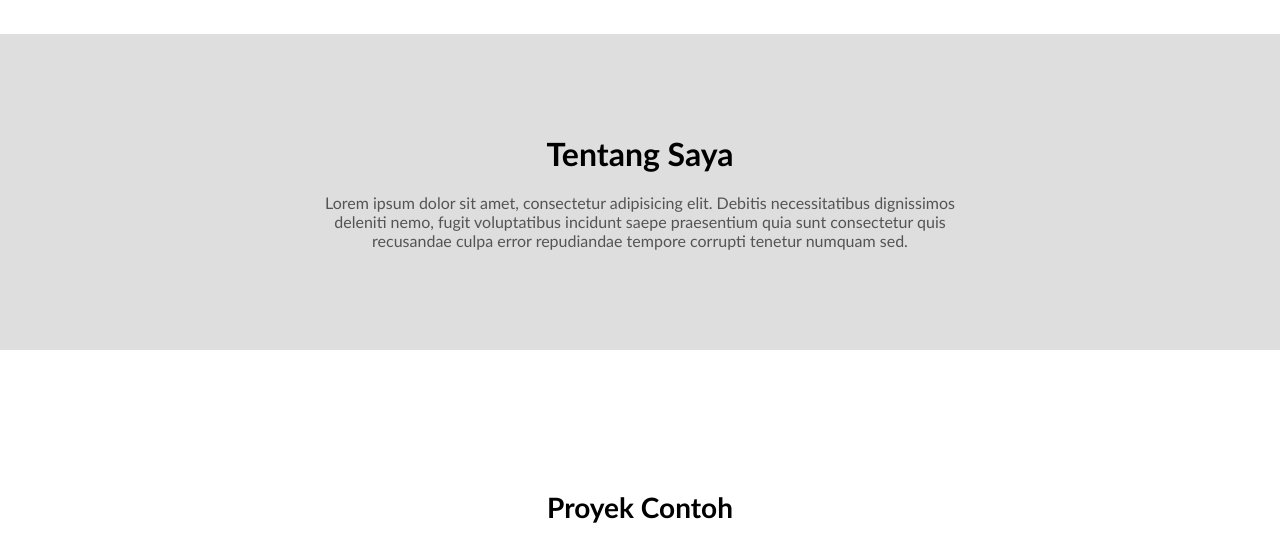
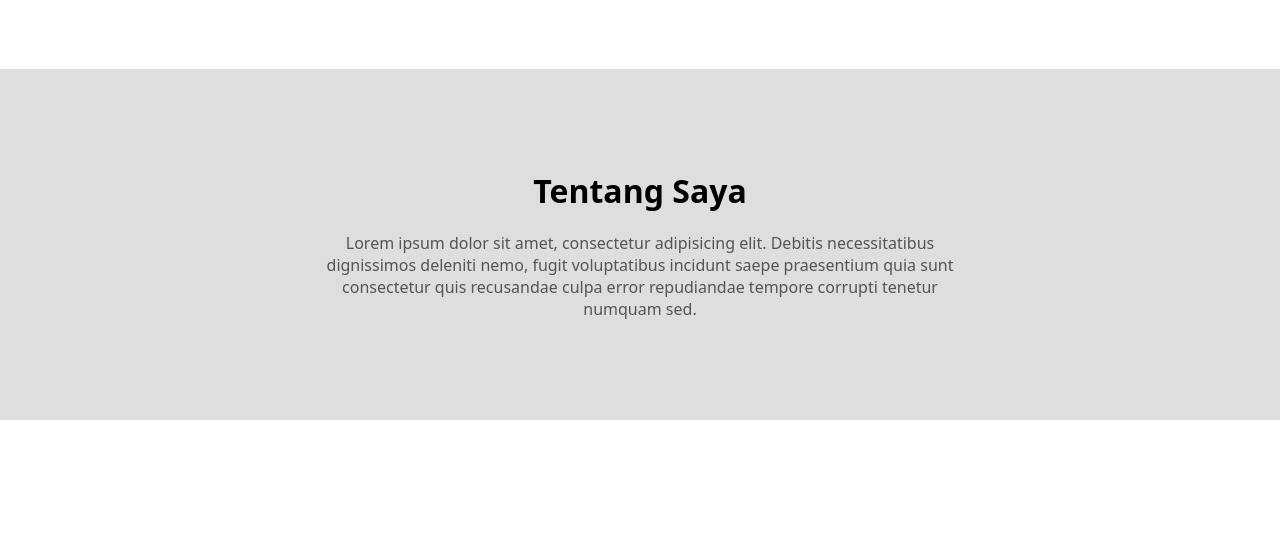
Before and after one commit to christ31/Front-end-Dev, a plain HTML site: page 7. Proyek JavaScript dan DOM/Soal-2/index.html in a window 1280 px wide. Shown: the part 674-1215 px from the top of the page. Drawn offline with Linux system fonts and the light colour scheme.

Commit message:
2. Latihan Element Dinamis | Fix Font Not Centered
Font not centered when using the default Calibri, sans-serif

```diff
--- a/7. Proyek JavaScript dan DOM/Soal-2/stylesheet.css
+++ b/7. Proyek JavaScript dan DOM/Soal-2/stylesheet.css
@@ -9,7 +9,7 @@ form, input, div, textarea {
 }
 
 body {
-  font-family: Calibri, sans-serif;
+  font-family: System-ui;
 }
 
 li {
```
